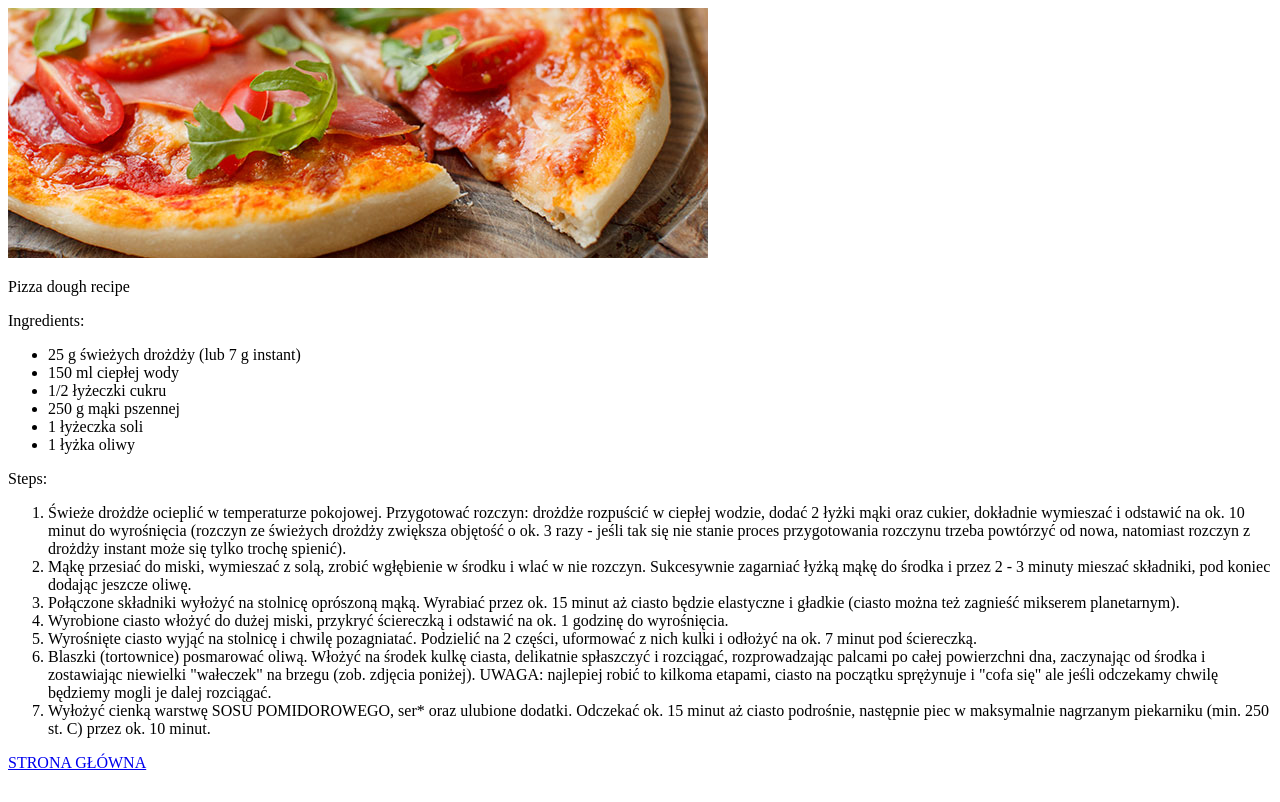
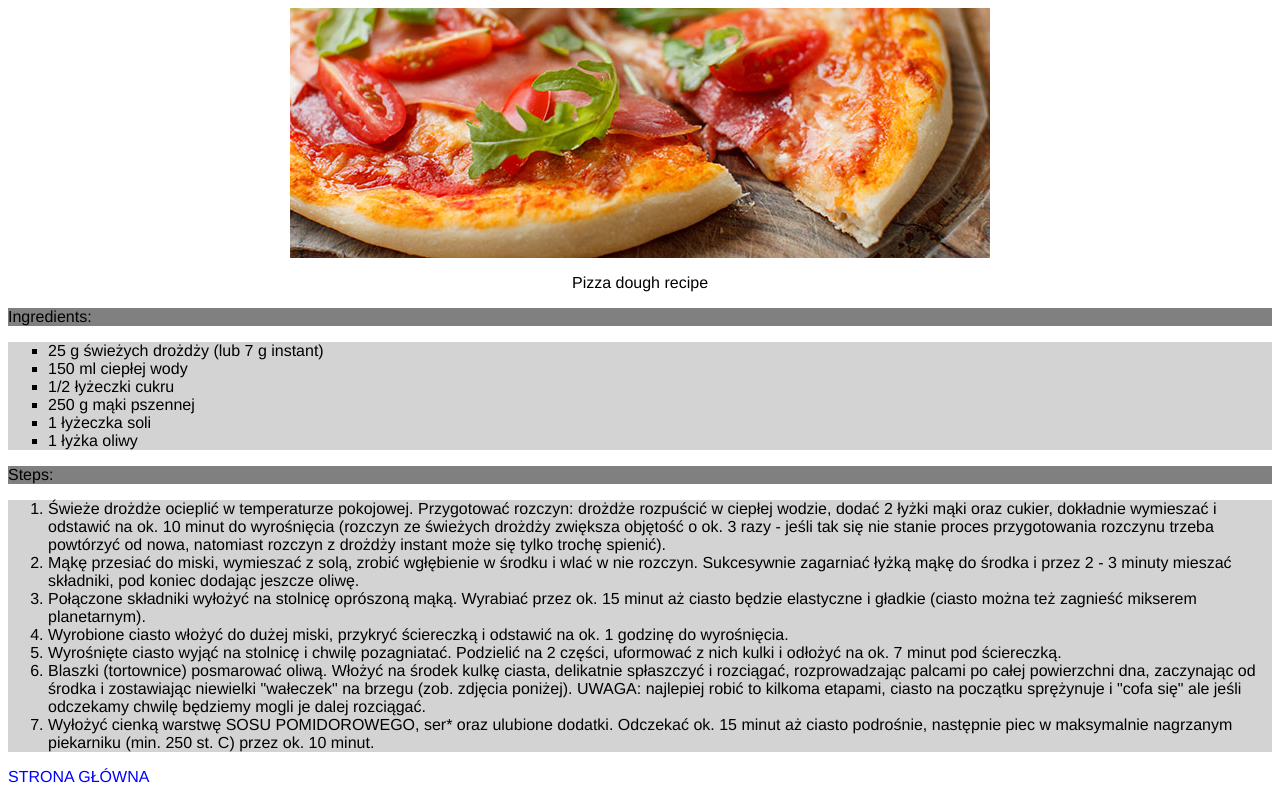
Before and after one commit to Kominokis/odin-recipes, a plain HTML site: page recipes/pizza.html in a window 1280 px wide. Drawn offline with Linux system fonts and the light colour scheme.

Commit message:
added classess, id's and css

```diff
--- a/recipes/pizza.html
+++ b/recipes/pizza.html
@@ -4,15 +4,16 @@
     <meta charset="UTF-8">
     <meta name="viewport" content="width=device-width, initial-scale=1.0">
     <title>Pizza dough recipe</title>
+    <link rel="stylesheet" href="../style.css">
 </head>
 <body>
     <img src="../images/pizza.jpg" alt="Picture of a pizza">
 
-    <p>Pizza dough recipe</p>
+    <p class="centerText">Pizza dough recipe</p>
 
-    <p>
+    <p class="ingredients-header">
         Ingredients:
-        <ul>
+        <ul class="ingredients list">
             <li>25 g świeżych drożdży (lub 7 g instant)</li>
             <li>150 ml ciepłej wody</li>
             <li>1/2 łyżeczki cukru</li>
@@ -22,9 +23,9 @@
         </ul>
     </p>
 
-    <p>
+    <p class="ingredients-header">
         Steps:
-        <ol>
+        <ol class="ingredients">
             <li>Świeże drożdże ocieplić w temperaturze pokojowej. Przygotować rozczyn: drożdże rozpuścić w ciepłej wodzie, dodać 2 łyżki mąki oraz cukier, dokładnie wymieszać i odstawić na ok. 10 minut do wyrośnięcia (rozczyn ze świeżych drożdży zwiększa objętość o ok. 3 razy - jeśli tak się nie stanie proces przygotowania rozczynu trzeba powtórzyć od nowa, natomiast rozczyn z drożdży instant może się tylko trochę spienić).</li>
             <li>Mąkę przesiać do miski, wymieszać z solą, zrobić wgłębienie w środku i wlać w nie rozczyn. Sukcesywnie zagarniać łyżką mąkę do środka i przez 2 - 3 minuty mieszać składniki, pod koniec dodając jeszcze oliwę.</li>
             <li>Połączone składniki wyłożyć na stolnicę oprószoną mąką. Wyrabiać przez ok. 15 minut aż ciasto będzie elastyczne i gładkie (ciasto można też zagnieść mikserem planetarnym).</li>
```
Also changed, not shown: recipes/lasagna.html (+6 -5 lines), recipes/spaghetti.html (+6 -5 lines), 1 other file.
